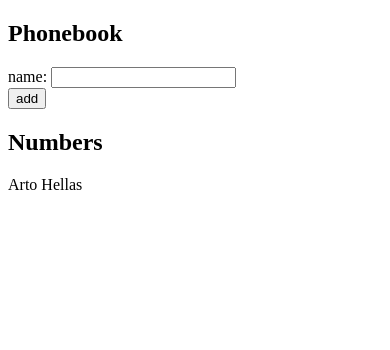
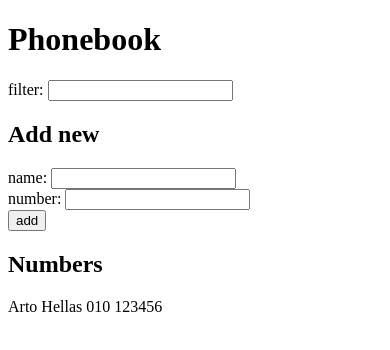
Before and after one commit to jan-mattsson/course, a React (Create React App) app in the folder osa2/puhelinluettelo/: page / in a window 390 px wide. Shown: the top 350 px of the page. Built offline with nearby package versions, Linux system fonts and the light colour scheme.

Commit message:
2.10 phonebook refactored

```diff
--- a/osa2/puhelinluettelo/src/App.js
+++ b/osa2/puhelinluettelo/src/App.js
@@ -1,48 +1,32 @@
 import { useState } from 'react'
+import Persons from './components/Persons'
+import PersonForm from './components/PersonForm'
+import Filter from './components/Filter'
 
 const App = () => {
   const [persons, setPersons] = useState([
     { name: 'Arto Hellas',
+      phoneNumber: '010 123456',
       key: 'Arto Hellas' }
   ])
-  const [newName, setNewName] = useState('')
 
-  const Validate = (validationRule, onSuccess, onInvalid) => {
-     validationRule() ? onSuccess() : onInvalid()
-  }
+  const [filter, setFilter] = useState('')
 
-
-  const addPerson = (event) => {
-    event.preventDefault()
-    Validate(
-      () => !persons.find(p => p.name === newName ),
-      () => {
-        setPersons(persons.concat({name: newName, key: newName }))
-        event.target.name.value = ''
-      },
-      () => alert(`${newName} is already added to the phonebook`)
-    )
-  }
-
-  const personLines = persons.map( p => <p key={p.name}>{p.name}</p> )
   return (
     <div>
-      <h2>Phonebook</h2>
-      <form onSubmit={addPerson}>
-        <div>
-          name: <input name='name'  onChange={ event => setNewName(event.target.value)}/>
-        </div>
-        <div>
-          <button type="submit">add</button>
-        </div>
-      </form>
+      <h1>Phonebook</h1>
+
+      <Filter setFilter={setFilter}/>
+
+      <h2>Add new</h2>
+      <PersonForm persons={persons} setPersons={setPersons}/>
+
       <h2>Numbers</h2>
-      <div>
-        {personLines}
-      </div>
+      <Persons persons={persons} filter={filter}/>
     </div>
   )
 
 }
 
+
 export default App
--- /dev/null
+++ b/osa2/puhelinluettelo/src/components/Filter.js
@@ -0,0 +1,12 @@
+const Filter = ({setFilter}) => {
+
+    return(
+        <div>
+            filter: <input onChange={ event => setFilter(event.target.value)} />
+        </div>
+    )
+
+}
+
+
+export default Filter
--- /dev/null
+++ b/osa2/puhelinluettelo/src/components/PersonForm.js
@@ -0,0 +1,46 @@
+
+import { useState } from 'react'
+
+
+const Validate = (validationRule, onSuccess, onInvalid) => {
+    validationRule() ? onSuccess() : onInvalid()
+}
+
+
+
+const PersonForm = ({persons, setPersons}) => {
+    const [newName, setNewName] = useState('')
+    const [newNumber,setNewNumber] = useState('')
+
+    const addPerson = (event) => {
+        event.preventDefault()
+        Validate(
+          () => !persons.find(p => p.name === newName ),
+          () => {
+            setPersons(persons.concat({name: newName, key: newName, phoneNumber: newNumber }))
+            event.target.name.value = ''
+            event.target.phoneNumber.value = ''
+            setNewName('')
+            setNewNumber('')
+          },
+          () => alert(`${newName} is already added to the phonebook`)
+        )
+    }
+
+    return (
+
+      <form onSubmit={addPerson}>
+        <div>
+          name: <input name='name'  onChange={ event => setNewName(event.target.value)}/>
+        </div>
+        <div>number: <input name='phoneNumber' onChange={event => setNewNumber(event.target.value)}/></div>
+        <div>
+          <button type="submit">add</button>
+        </div>
+      </form>
+    )
+
+
+}
+
+export default PersonForm
--- /dev/null
+++ b/osa2/puhelinluettelo/src/components/Persons.js
@@ -0,0 +1,18 @@
+
+const Persons = ({persons,filter}) => {
+    const personLines = () => {
+      console.log('All persons:', persons)
+
+      let filteredPersons = persons.filter(p => p.name.toUpperCase().includes(filter.toUpperCase()))
+      console.log('Filtered: ',filteredPersons)
+      return (filteredPersons.map( p => <p key={p.name}>{p.name} {p.phoneNumber}</p>) )
+    }
+
+    return (
+      <div>
+        {personLines()}
+      </div>
+    )
+}
+
+export default Persons
```
